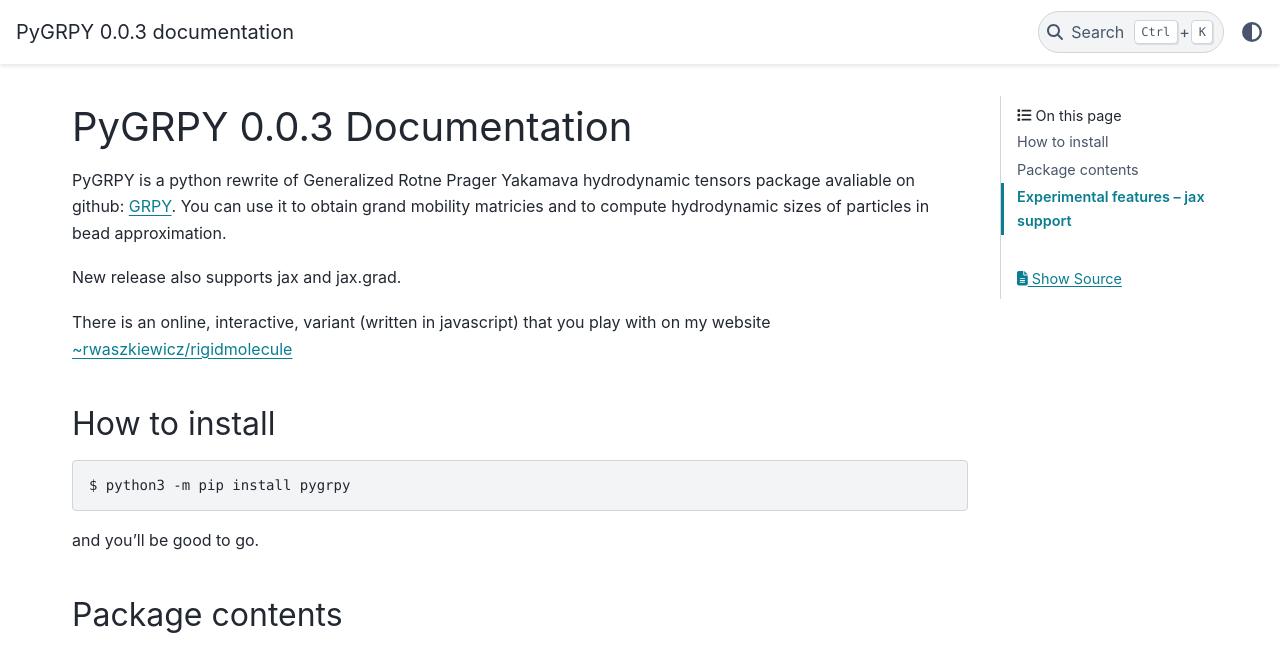
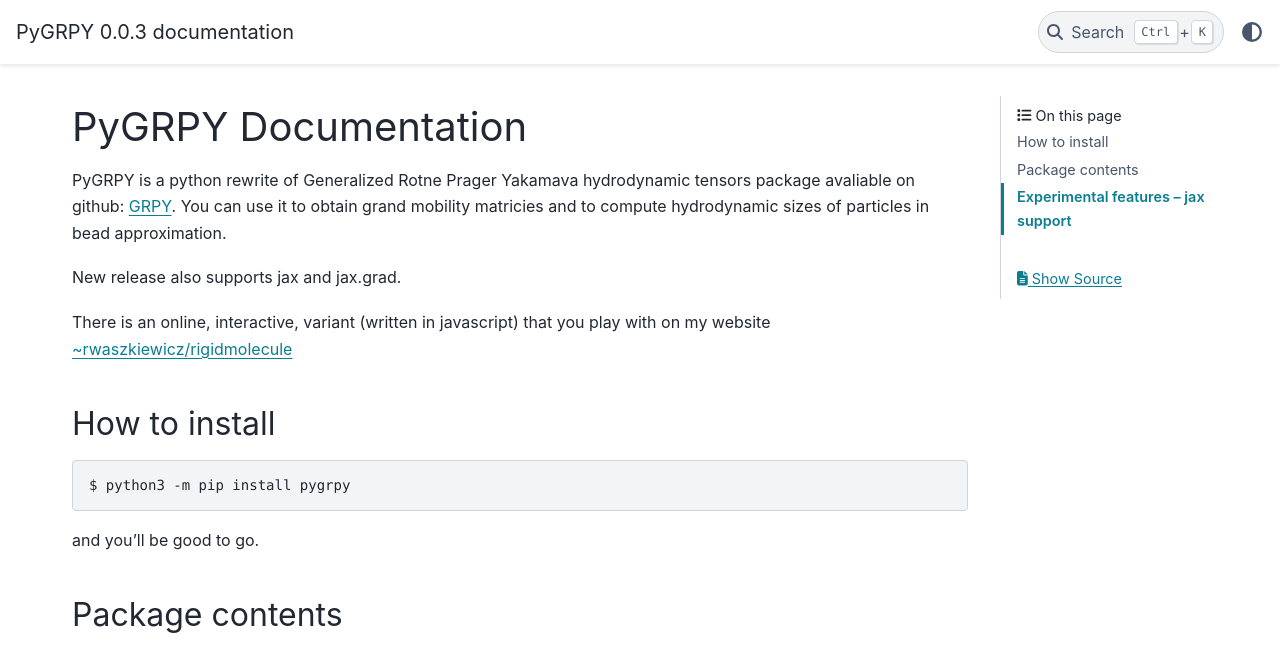
Before and after one commit to RadostW/PyGRPY, a Sphinx documentation site: the page built from docs/source/index.rst, in a window 1280 px wide and 1158 px high. Shown: the top 651 px of the window. Built offline with Sphinx 7.4.7 and the PyData theme 0.15.4, drawn with Linux system fonts in a browser that asks for light colours; grey boxes are pictures that could not be loaded.

Commit message:
Remove typo from docs

```diff
--- a/docs/source/index.rst
+++ b/docs/source/index.rst
@@ -1,4 +1,4 @@
-PyGRPY 0.0.3 Documentation
+PyGRPY Documentation
 ==================================
 
 .. toctree::
```
